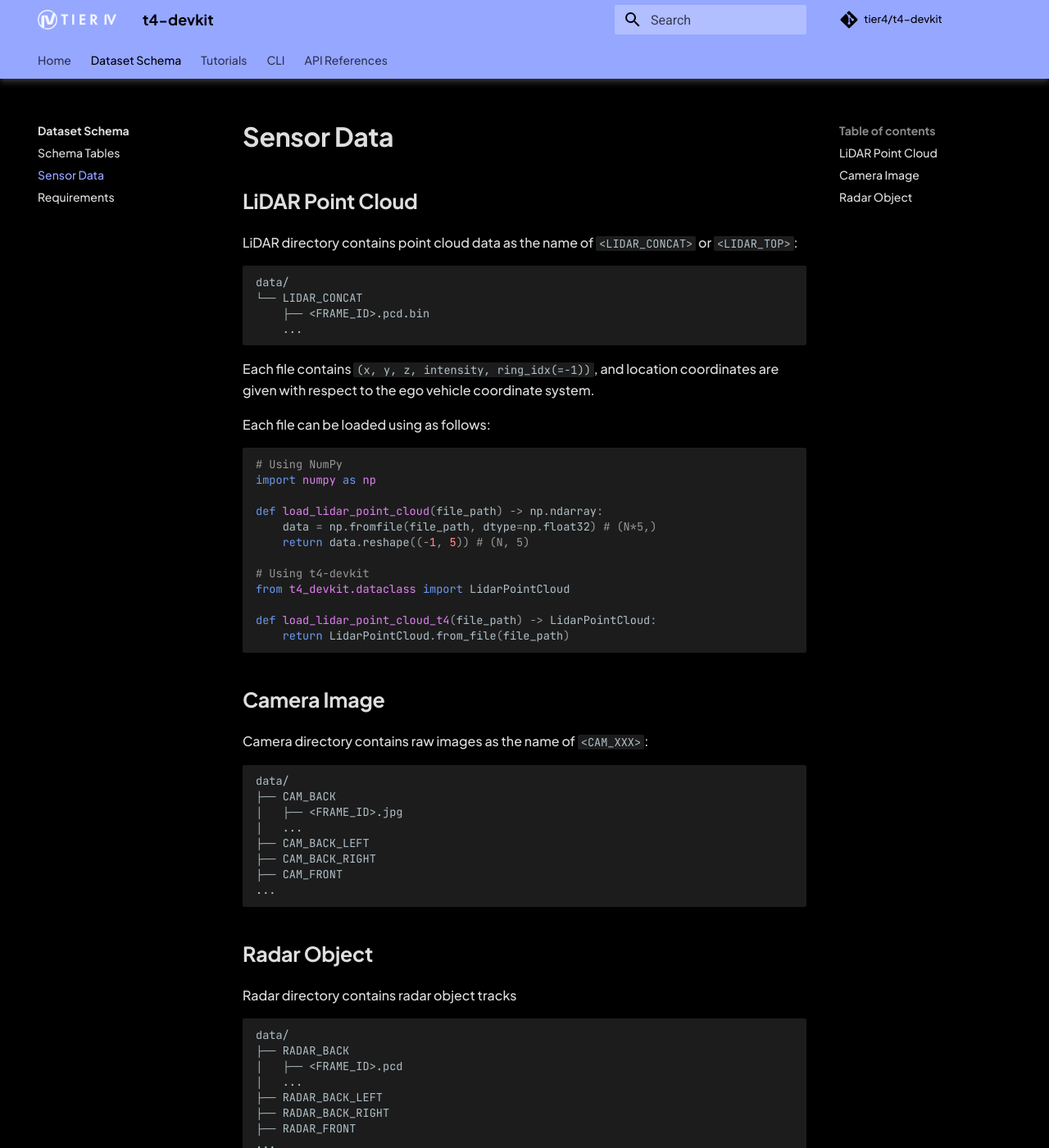
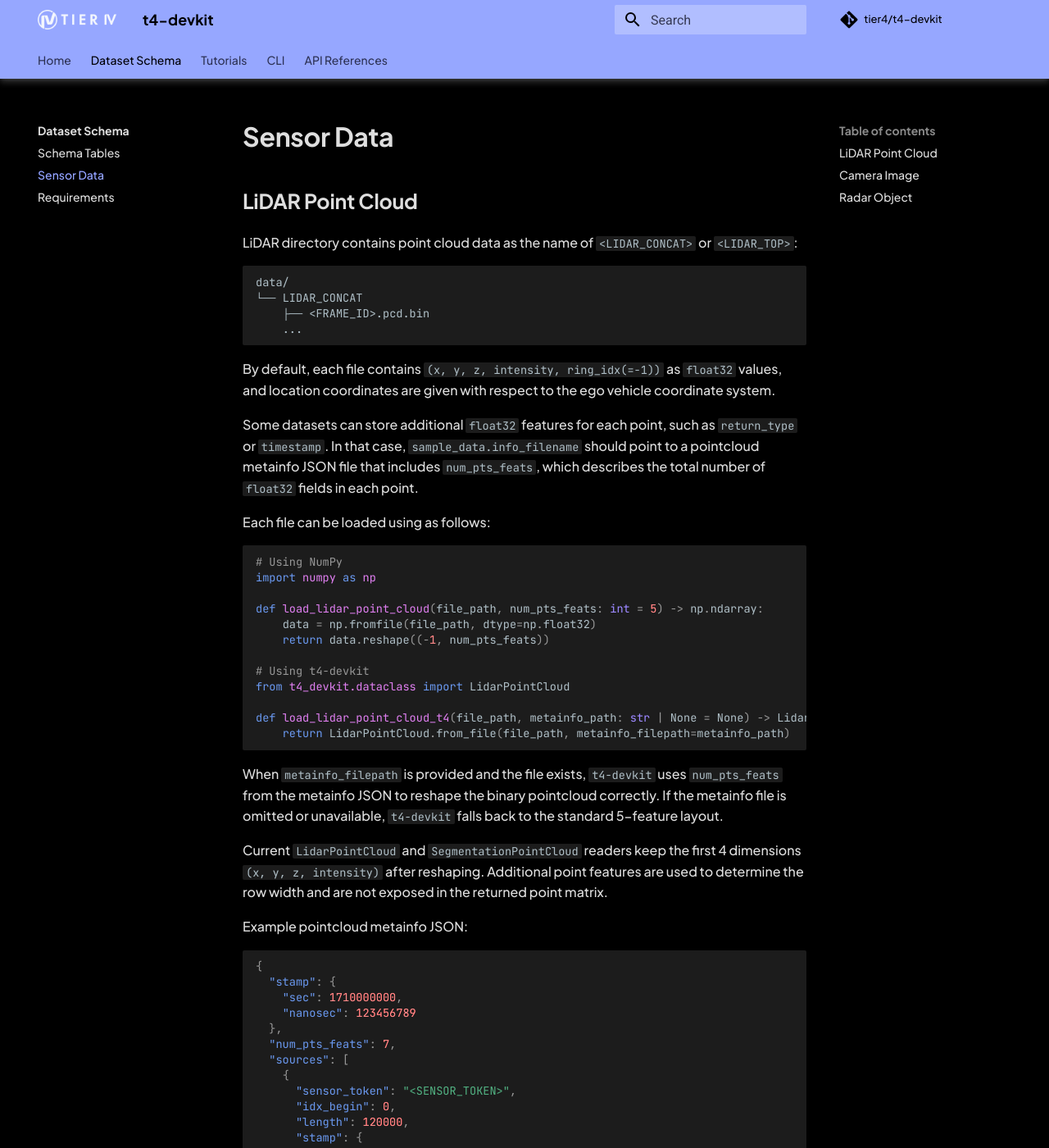
Before and after one commit to tier4/t4-devkit, an MkDocs documentation site: the page built from docs/schema/data.md, in a window 1280 px wide and 1400 px high. Shown: the whole window at 82% size. Built offline with MkDocs 1.6.1 and Material for MkDocs 9.7.7, drawn with Linux system fonts in a browser that asks for light colours; comment, search, counter and statistics services are not loaded; the version menu is left out; some of the changed text lies outside the part shown.

Commit message:
docs: update documents about pointcloud metainfo (#274)
Signed-off-by: ktro2828 <kotaro.uetake@tier4.jp>

````diff
--- a/docs/schema/data.md
+++ b/docs/schema/data.md
@@ -11,7 +11,9 @@
     ...
 ```
 
-Each file contains `(x, y, z, intensity, ring_idx(=-1))`, and location coordinates are given with respect to the ego vehicle coordinate system.
+By default, each file contains `(x, y, z, intensity, ring_idx(=-1))` as `float32` values, and location coordinates are given with respect to the ego vehicle coordinate system.
+
+Some datasets can store additional `float32` features for each point, such as `return_type` or `timestamp`. In that case, `sample_data.info_filename` should point to a pointcloud metainfo JSON file that includes `num_pts_feats`, which describes the total number of `float32` fields in each point.
 
 Each file can be loaded using as follows:
 
@@ -19,15 +21,42 @@
 # Using NumPy
 import numpy as np
 
-def load_lidar_point_cloud(file_path) -> np.ndarray:
-    data = np.fromfile(file_path, dtype=np.float32) # (N*5,)
-    return data.reshape((-1, 5)) # (N, 5)
+def load_lidar_point_cloud(file_path, num_pts_feats: int = 5) -> np.ndarray:
+    data = np.fromfile(file_path, dtype=np.float32)
+    return data.reshape((-1, num_pts_feats))
 
 # Using t4-devkit
 from t4_devkit.dataclass import LidarPointCloud
 
-def load_lidar_point_cloud_t4(file_path) -> LidarPointCloud:
-    return LidarPointCloud.from_file(file_path)
+def load_lidar_point_cloud_t4(file_path, metainfo_path: str | None = None) -> LidarPointCloud:
+    return LidarPointCloud.from_file(file_path, metainfo_filepath=metainfo_path)
+```
+
+When `metainfo_filepath` is provided and the file exists, `t4-devkit` uses `num_pts_feats` from the metainfo JSON to reshape the binary pointcloud correctly. If the metainfo file is omitted or unavailable, `t4-devkit` falls back to the standard 5-feature layout.
+
+Current `LidarPointCloud` and `SegmentationPointCloud` readers keep the first 4 dimensions `(x, y, z, intensity)` after reshaping. Additional point features are used to determine the row width and are not exposed in the returned point matrix.
+
+Example pointcloud metainfo JSON:
+
+```json
+{
+  "stamp": {
+    "sec": 1710000000,
+    "nanosec": 123456789
+  },
+  "num_pts_feats": 7,
+  "sources": [
+    {
+      "sensor_token": "<SENSOR_TOKEN>",
+      "idx_begin": 0,
+      "length": 120000,
+      "stamp": {
+        "sec": 1710000000,
+        "nanosec": 123456789
+      }
+    }
+  ]
+}
 ```
 
 ## Camera Image
````
Also changed, not shown: docs/cli/t4viz.md (+2 -0 lines), docs/schema/requirement.md (+3 -3 lines), docs/schema/table.md (+1 -1 lines), docs/tutorials/render.md (+15 -4 lines).
